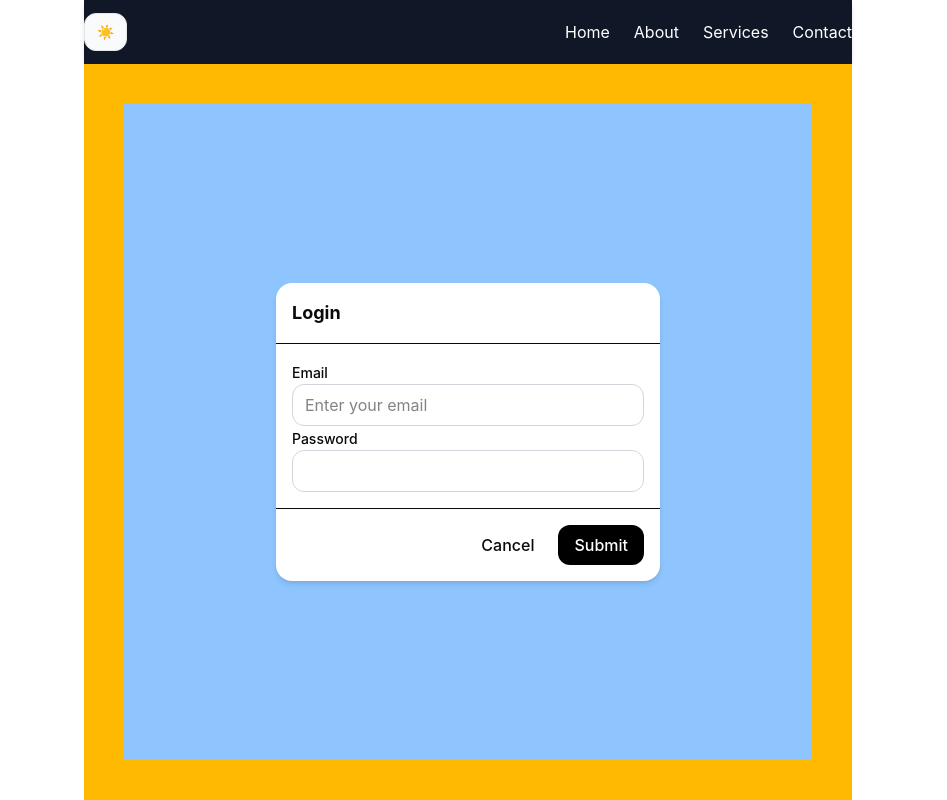
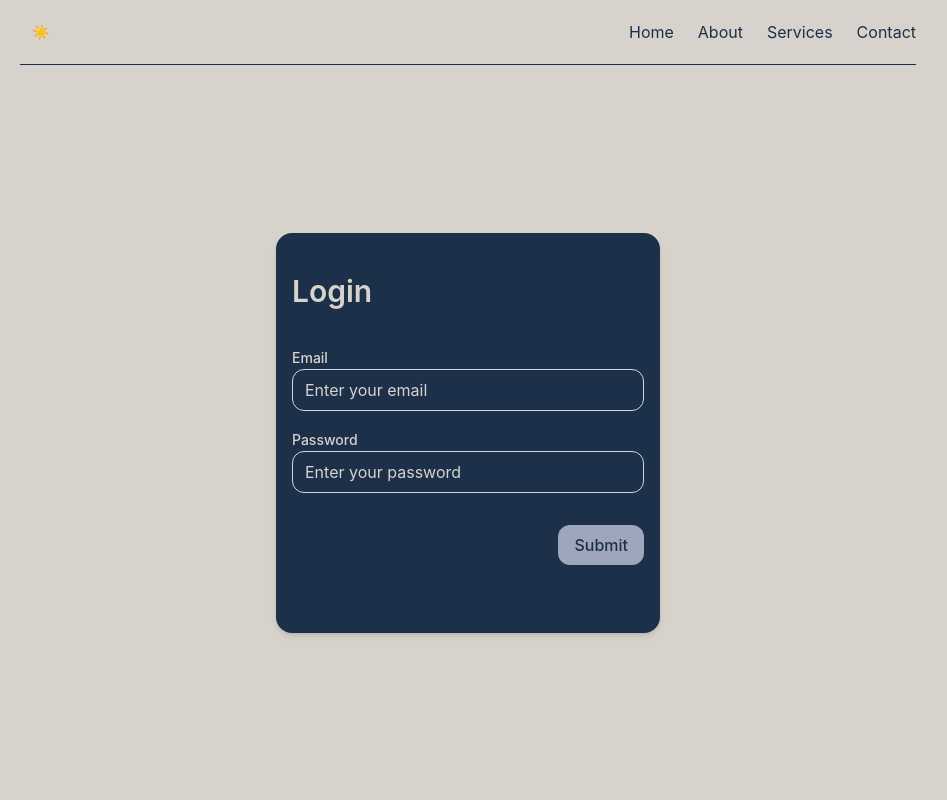
Before and after one commit to rabano-azielrandel/react-course, a React (Vite) app: page / in a window 1280 px wide. Shown: the whole page, without its empty margins (172-1119 px from the left). Built offline with nearby package versions, Linux system fonts and the light colour scheme.

Commit message:
update login ui and other components

```diff
--- a/src/components/card.tsx
+++ b/src/components/card.tsx
@@ -41,7 +41,7 @@ export function CardHeader({
   children,
   className,
 }: PropsWithChildren<{ className?: string }>) {
-  return <div className={cn("p-4 border-b", className)}>{children}</div>;
+  return <div className={cn("p-4", className)}>{children}</div>;
 }
 
 // 🔹 Title (text only)
@@ -62,5 +62,5 @@ export function CardFooter({
   children,
   className,
 }: PropsWithChildren<{ className?: string }>) {
-  return <div className={cn("p-4 border-t", className)}>{children}</div>;
+  return <div className={cn("p-4", className)}>{children}</div>;
 }
--- a/src/components/input.tsx
+++ b/src/components/input.tsx
@@ -9,7 +9,9 @@ type InputProps = {
 export function Input({ label, error, className, ...props }: InputProps) {
   return (
     <div className="w-full space-y-1">
-      {label && <label className="text-sm font-medium">{label}</label>}
+      {label && (
+        <label className="text-sm text-background font-medium">{label}</label>
+      )}
 
       <input
         className={cn(
--- a/src/components/navbar.tsx
+++ b/src/components/navbar.tsx
@@ -5,8 +5,8 @@ export default function Navbar() {
   const [isOpen, setIsOpen] = useState(false);
 
   return (
-    <nav className="bg-gray-900 text-white shadow-md">
-      <div className="w-3xl">
+    <nav className="bg-background text-primary border-b border-primary">
+      <div className="w-4xl">
         <div className="flex justify-between items-center h-16">
           {/* Theme */}
           <ThemeSwitcher />
--- a/src/components/themeswitcher.tsx
+++ b/src/components/themeswitcher.tsx
@@ -23,7 +23,7 @@ export default function ThemeSwitcher() {
   return (
     <button
       onClick={toggleTheme}
-      className="bg-card border border-border px-3 py-2 rounded-xl text-sm hover:bg-primary hover:text-primary-foreground transition"
+      className="px-3 py-2 rounded-xl text-sm hover:bg-primary hover:text-primary-foreground transition"
     >
       {theme === "dark" ? "🌙" : "☀️"}
     </button>
--- a/src/index.css
+++ b/src/index.css
@@ -2,45 +2,75 @@
 
 /* 🌞 LIGHT THEME */
 :root {
-  --background: 255 255 255;
-  --foreground: 10 10 10;
+  /* Base */
+  --background: 40 12% 82%; /* Buttercream */
+  --foreground: 215 48% 11%; /* Deep Navy */
 
-  --primary: 37 99 235;
-  --primary-foreground: 255 255 255;
+  /* Brand */
+  --primary: 214 45% 20%; /* Midnight Blue */
+  --primary-foreground: 40 12% 82%;
 
-  --border: 229 231 235;
-  --card: 249 250 251;
+  /* Supporting */
+  --secondary: 210 20% 41%; /* Dusty Blue */
+  --accent: 225 23% 79%; /* Ivory */
+
+  /* Surfaces */
+  --tertiary: 225 23% 79%; /* Ivory */
+  --border: 225 23% 70%;
+
+  /* 🔥 Feature (your idea applied properly) */
+  --feature: 215 48% 11%; /* Deep Navy */
+  --feature-foreground: 40 12% 82%;
 }
 
 /* 🌙 DARK THEME */
 .dark {
-  --background: 10 10 10;
-  --foreground: 249 250 251;
+  /* Base */
+  --background: 215 48% 11%; /* Deep Navy */
+  --foreground: 40 12% 82%; /* Buttercream */
 
-  --primary: 59 130 246;
-  --primary-foreground: 10 10 10;
+  /* Brand */
+  --primary: 40 12% 82%; /* Buttercream */
+  --primary-foreground: 215 48% 11%;
 
-  --border: 31 41 55;
-  --card: 17 24 39;
+  /* Supporting */
+  --secondary: 210 20% 41%; /* Dusty Blue */
+  --accent: 214 45% 20%; /* Midnight Blue */
+
+  /* Surfaces */
+  --tertiary: 214 45% 20%; /* Midnight Blue */
+  --border: 214 30% 25%;
+
+  /* 🔥 Feature (inverted) */
+  --feature: 40 12% 82%; /* Ivory */
+  --feature-foreground: 215 48% 11%;
 }
 
-/* 🎨 Map tokens to Tailwind */
+/* 🎨 Tailwind v4 token mapping */
 @theme {
-  --color-background: rgb(var(--background));
-  --color-foreground: rgb(var(--foreground));
+  --color-background: hsl(var(--background));
+  --color-foreground: hsl(var(--foreground));
 
-  --color-primary: rgb(var(--primary));
-  --color-primary-foreground: rgb(var(--primary-foreground));
+  --color-primary: hsl(var(--primary));
+  --color-primary-foreground: hsl(var(--primary-foreground));
 
-  --color-border: rgb(var(--border));
-  --color-card: rgb(var(--card));
+  --color-secondary: hsl(var(--secondary));
+  --color-accent: hsl(var(--accent));
+
+  --color-tertiary: hsl(var(--tertiary));
+  --color-border: hsl(var(--border));
+
+  /* 🔥 Custom token */
+  --color-feature: hsl(var(--feature));
+  --color-feature-foreground: hsl(var(--feature-foreground));
 }
 
+/* 🧩 Base styles */
 body {
   @apply bg-background text-foreground;
 }
 
+/* utility */
 .centerXY {
-  justify-content: center;
-  align-items: center;
+  @apply flex justify-center items-center;
 }
--- a/src/pages/Login.tsx
+++ b/src/pages/Login.tsx
@@ -10,21 +10,32 @@ import { Button } from "@/components/button";
 
 export default function Login() {
   return (
-    <div className="w-3xl h-full p-10 bg-amber-400">
-      <div className="h-full flex centerXY bg-blue-300">
-        <Card>
-          <CardHeader>
-            <CardTitle title="Login" />
+    <div className="w-4xl h-full p-10 bg-background">
+      <div className="h-full flex centerXY">
+        <Card className="h-100 bg-primary">
+          <CardHeader className="h-24 py-10 px-4">
+            <CardTitle
+              title="Login"
+              className="text-background text-3xl font-semibold"
+            />
           </CardHeader>
 
-          <CardContent>
-            <Input label="Email" placeholder="Enter your email" />
-            <Input label="Password" type="password" />
+          <CardContent className="flex flex-col gap-4">
+            <Input
+              label="Email"
+              placeholder="Enter your email"
+              className="placeholder:text-background text-background"
+            />
+            <Input
+              label="Password"
+              type="password"
+              placeholder="Enter your password"
+              className="placeholder:text-background text-background"
+            />
           </CardContent>
 
           <CardFooter className="flex justify-end gap-2">
-            <Button variant="ghost">Cancel</Button>
-            <Button>Submit</Button>
+            <Button className="text-primary bg-tertiary/80">Submit</Button>
           </CardFooter>
         </Card>
       </div>
```
